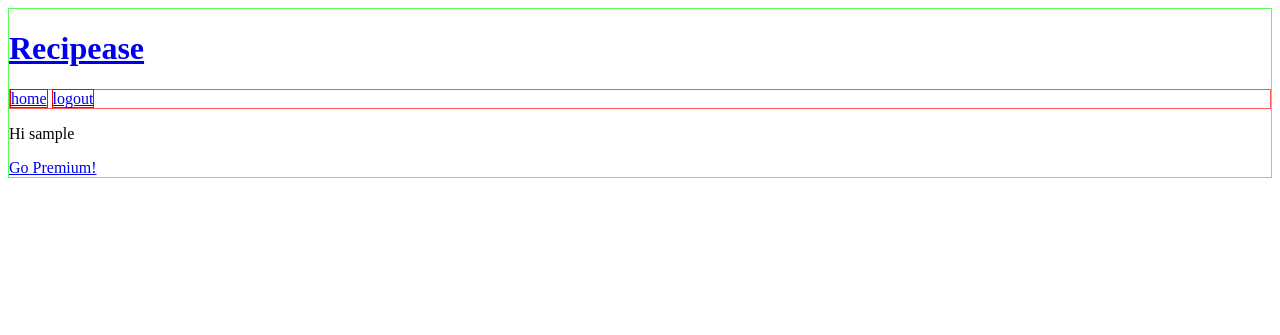
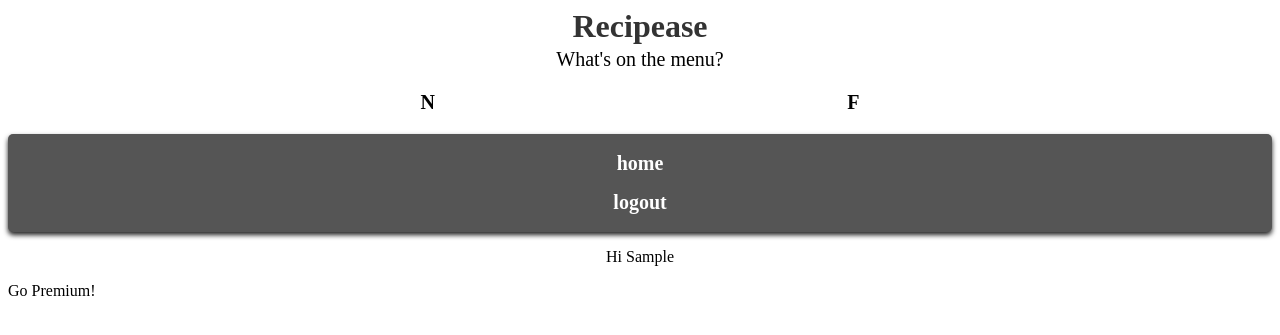
Before and after one commit to danieldeiana/recipease, a Django app: page /premium/payment/ in a window 1280 px wide. Shown: the top 335 px of the page. Run offline with Django 3.2, Linux system fonts and the light colour scheme; the visitor is signed in with stand-in values (Sample User, id 1); some libraries are stand-ins or nearby versions.

Commit message:
index/base css wireframe

```diff
--- a/recipe/static/recipe/css/base.css
+++ b/recipe/static/recipe/css/base.css
@@ -1,29 +1,118 @@
-/* wireframe styles */
-header {
-    border: 1px solid #5F5;
+h1 {
+    margin-top: 0px;
+    text-align: center;
+    color: #333;
 }
 
 nav {
-    border: 1px solid #F55;
+    display: flex;
+    flex-direction: column;
+    text-align: center;
+    padding: 10px 0;
+    background: #555;
+    border-radius: 5px;
+    box-shadow: #222 0 3px 5px;
 }
 
 nav a {
-    border: 1px solid #F00;
+    font-size: 20px;
+    font-weight: bold;
+    color: #FFF;
+    margin: 8px 0;
 }
 
-form p {
-    border: 1px solid #55F;
-}
-
-/* filter input and select buttons */
-p input, p select {
-    background: green;
-}
-
-label {
-    color: purple;
+a {
+    text-decoration: none;
+    color: black;
 }
 
 img {
-    border: 1px solid #FF5;
+    width: 100%;
 }
+
+/*
+    id styles
+*/
+#strapline {
+    text-align: center;
+    font-size: 20px;
+    margin-top: -18px;
+}
+
+#welcome-message {
+    text-align: center;
+}
+
+#click-icons {
+    display: flex;
+    justify-content: space-evenly;
+    font-weight: bold;
+    font-size: 20px;
+    margin-top: -20px;
+}
+
+#recipe-filter {
+    background: #555;
+    padding: 1px 0 15px 0;
+    border-radius: 5px;
+    box-shadow: #222 0 3px 5px;
+}
+
+#recipe-filter h2, #recipe-filter p {
+    color: #FFF;
+    text-shadow: #222 1px 1px 1px;
+}
+
+#recipe-filter h2 {
+    text-align: center;
+    font-size: 20px;
+    text-decoration: underline;
+}
+
+#recipe-filter p select, #recipe-filter p input {
+    width: 90%;
+    border: 1px solid grey;
+    border-radius: 10px;
+    text-align: center;
+}
+
+#recipe-filter option {
+    font-size: 16px;
+    margin: 5px 0;
+    font-weight: 500;
+}
+
+#recipe-filter button{
+    font-size: 16px;
+    color: #222;
+    background: #FFF;
+    font-weight: bold;
+}
+
+#recipe-filter h3 {
+    text-align: center;
+}
+
+input#id_name {
+    height: 25px;
+    font-size: 16px;
+    font-weight: 500;
+}
+
+#recipe-filter p {
+    text-align: center;
+}
+
+#recipe-filter label {
+    font-size: 18px;
+}
+
+#filter-buttons {
+    display: flex;
+    justify-content: space-around;
+}
+
+#filter-buttons button {
+    border-radius: 5px;
+    box-shadow: #222 0px 2px 2px;
+}
--- a/templates/recipease/base.html
+++ b/templates/recipease/base.html
@@ -2,11 +2,14 @@
 <!DOCTYPE html>
 <head>
     <title>Recipease | {% block title %}{% endblock %}</title>
+    <meta name="viewport" content="width=device-width, initial-scale=1.0, user-scalable=no">
     <link rel="stylesheet" type="text/css" href="{% static 'recipe/css/base.css' %}">
 </head>
 <body>
     <header>
         <a href="{% url 'recipe:index' %}"><h1>Recipease</h1></a>
+        <p id="strapline">What's on the menu?</p>
+        <div id="click-icons"><p id="click-nav">N</p><p id="click-filter">F</p></div>
         <nav>
             <a href="{% url 'recipe:index' %}">home</a>
             {% if not user.is_authenticated %}
@@ -17,7 +20,12 @@
             {% endif %}
         </nav>
         {% if user.is_authenticated %}
-            <p>Hi {{ user.username }}</p>
+            <p id="welcome-message">
+                Hi {{ user.username | title }}
+                {% if premium.activated %}
+                    <span> - premium member</span>
+                {% endif %}
+            </p>
 
             {% if not premium.activated %}
                 <a href="{% url 'premium:payment' %}">Go Premium!</a>
```
Also changed, not shown: recipe/templates/recipe/index.html (+8 -1 lines).
